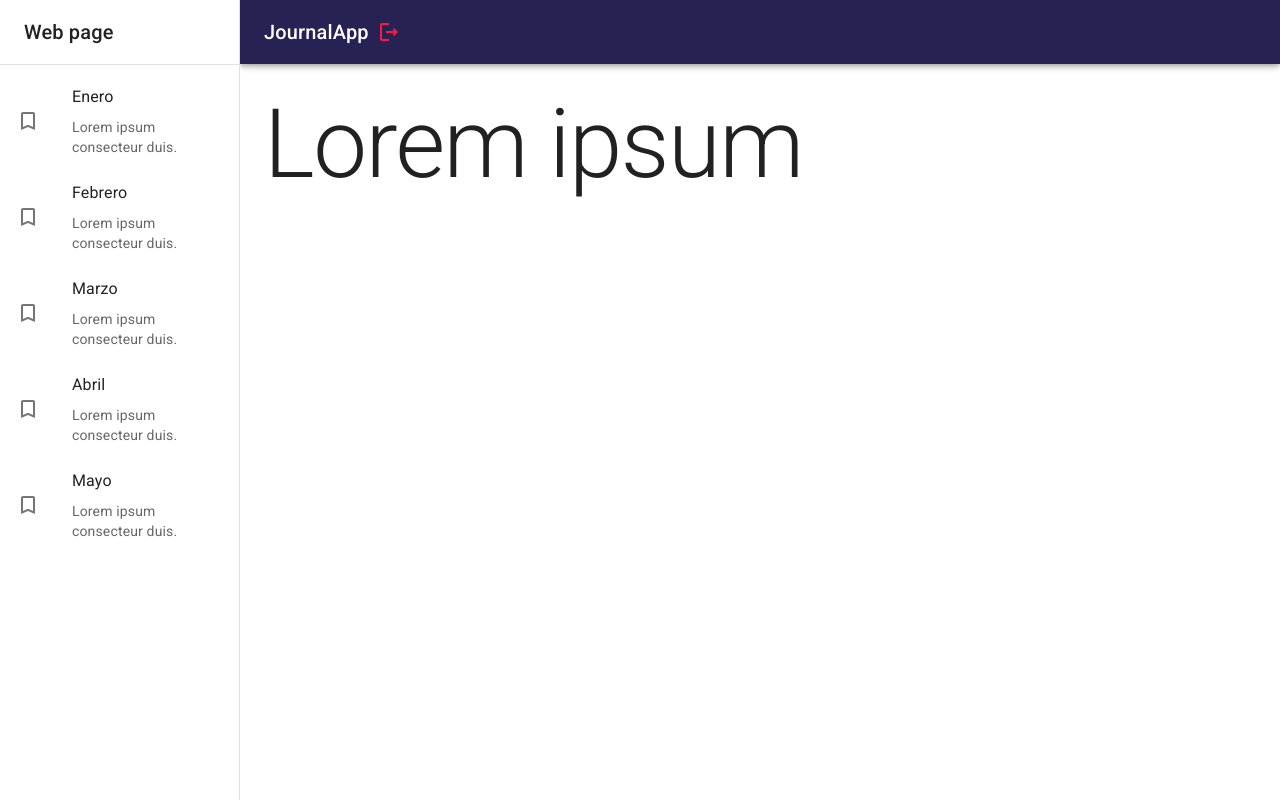
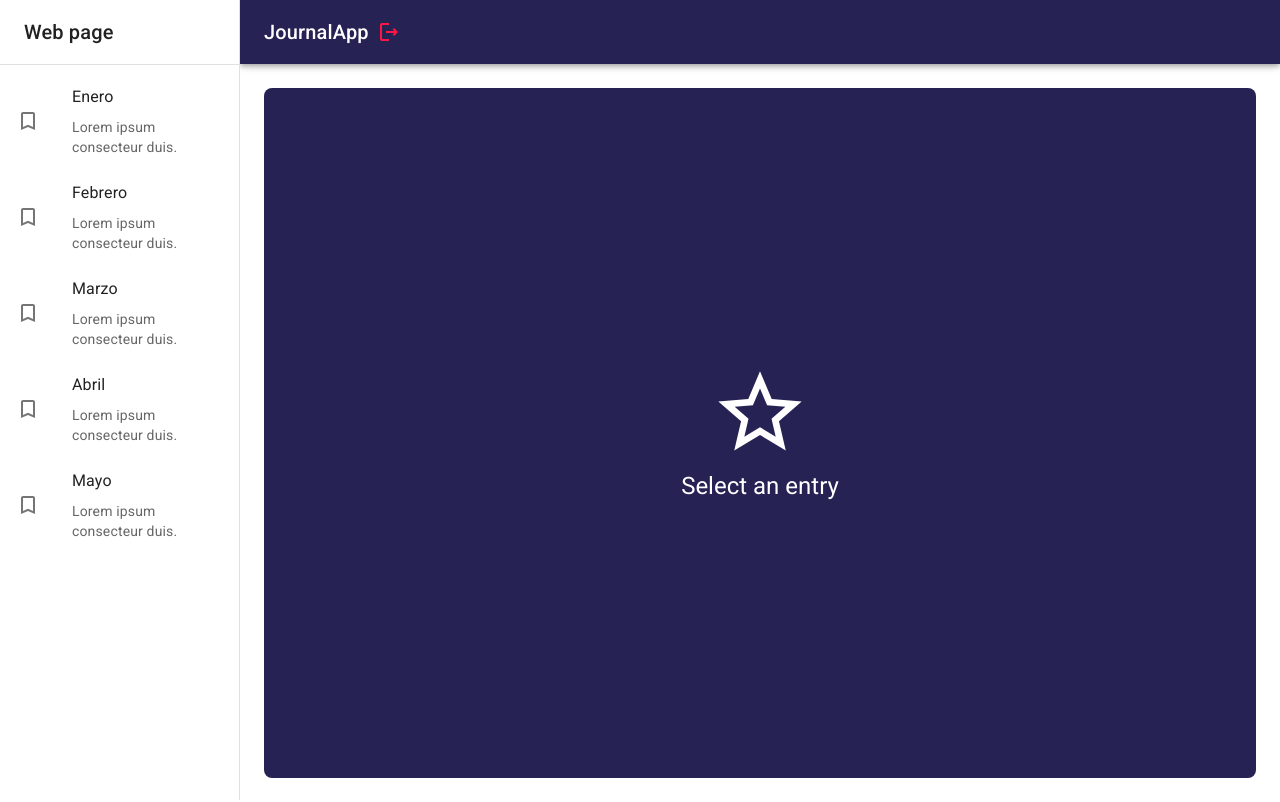
Before and after one commit to gabogara/JournalApp, a React (Vite) app in the folder journal-app/: page / in a window 1280 px wide. Built offline with nearby package versions, Linux system fonts and the light colour scheme.

Commit message:
I added NothinSelected view

```diff
--- a/journal-app/src/journal/pages/JournalPage.jsx
+++ b/journal-app/src/journal/pages/JournalPage.jsx
@@ -1,7 +1,5 @@
-import { Typography } from "@mui/material"
-import { JournalLayout } from "../layout/JournalLayout"
-
-
+import { JournalLayout } from "../layout/JournalLayout";
+import { NothingSelectedView } from "../views";
 
 
 
@@ -9,7 +7,8 @@
     return (
 
         <JournalLayout>
-            <Typography variant='h1' >Lorem ipsum</Typography>
+            {/* <Typography variant='h1' >Lorem ipsum</Typography> */}
+            <NothingSelectedView />
         </JournalLayout>
 
     )
--- /dev/null
+++ b/journal-app/src/journal/views/NothingSelectedView.jsx
@@ -0,0 +1,28 @@
+import { StarOutline } from "@mui/icons-material";
+import { Grid, Typography } from "@mui/material";
+
+
+
+export const NothingSelectedView = () => {
+  return (
+    <Grid
+        container
+        spacing={0}
+        direction="column"
+        alignItems="center"
+        justifyContent="center"
+        sx={{ minHeight: 'calc(100vh - 110px)', backgroundColor: 'primary.main', borderRadius: 2 }}
+      >
+        <Grid item xs={12 }>
+            <StarOutline sx={{ fontSize: 100, color: 'white' }}/>
+        </Grid>
+        <Grid item xs={12 }>
+            <Typography color="white" variant='h5'>
+                Select an entry
+            </Typography>
+
+        </Grid>
+
+    </Grid>
+  )
+}
--- /dev/null
+++ b/journal-app/src/journal/views/index.js
@@ -0,0 +1 @@
+export * from './NothingSelectedView';
```
